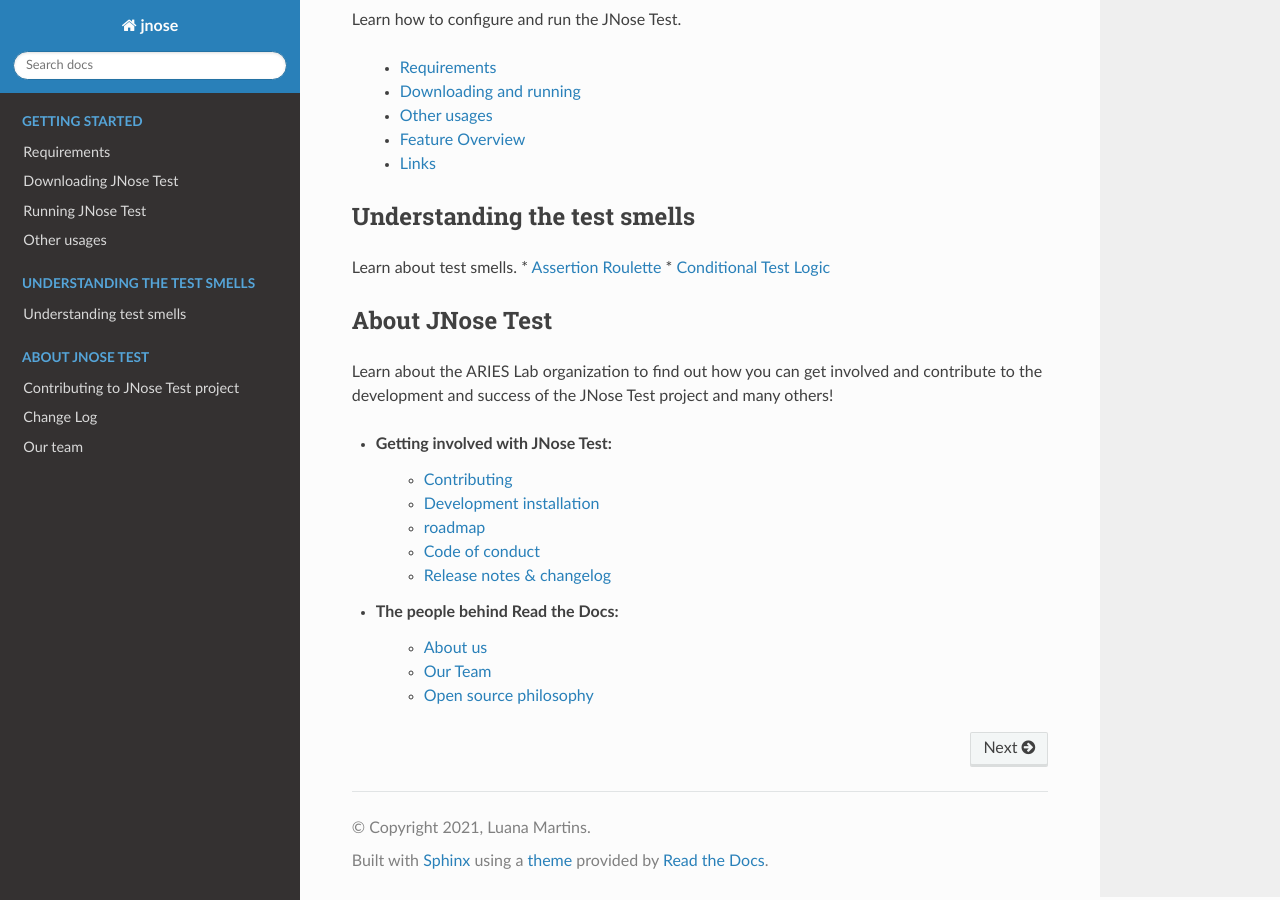
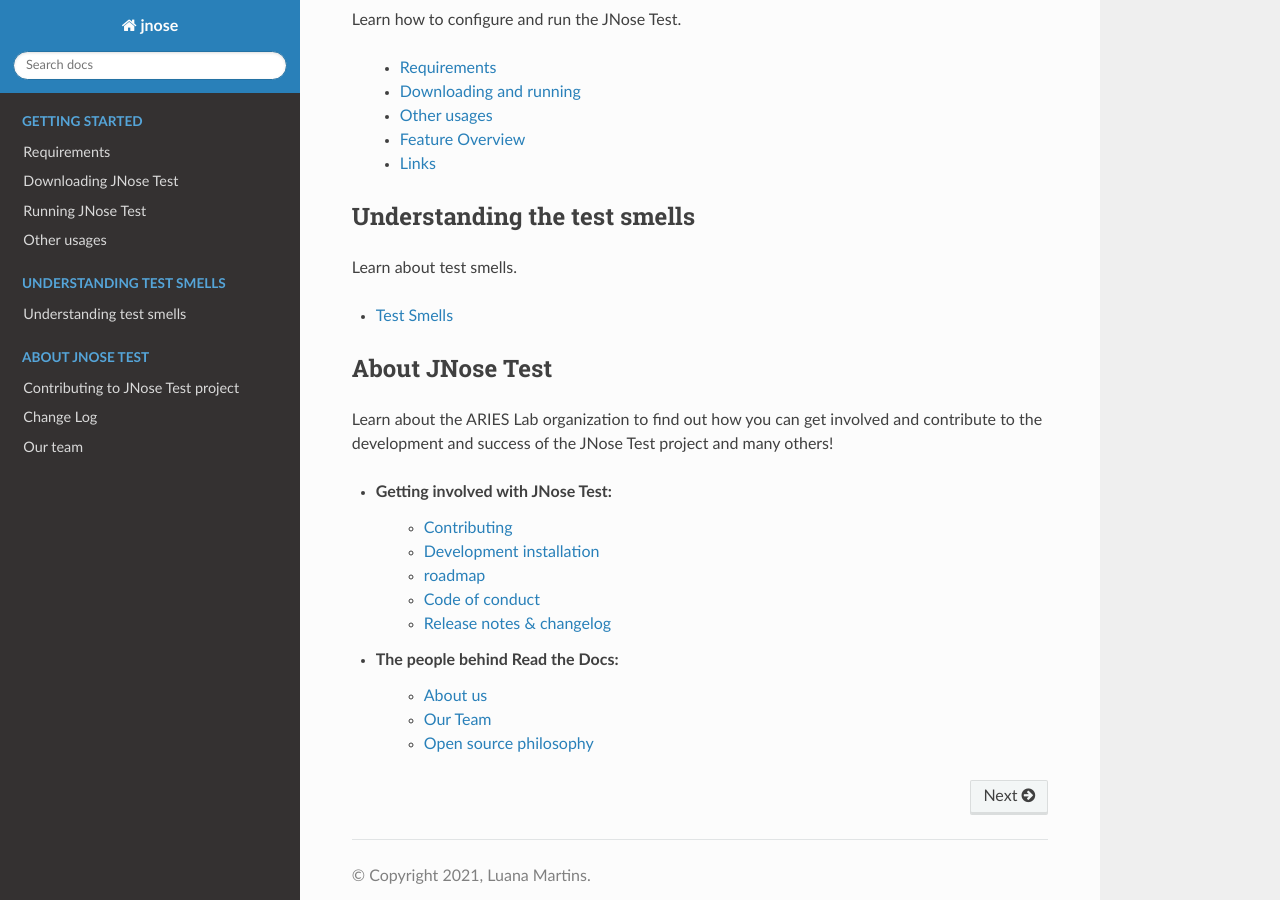
Before and after one commit to arieslab/jnose, a Sphinx documentation site: the page built from docs/source/index.rst, in a window 1280 px wide and 900 px high, scrolled down 616 px. Built offline with Sphinx 7.4.7 and the Read the Docs theme 2.0.0, drawn with Linux system fonts in a browser that asks for light colours.

Commit message:
Update index.rst

```diff
--- a/docs/source/index.rst
+++ b/docs/source/index.rst
@@ -40,13 +40,13 @@
 ------------------------------
 
 Learn about test smells.
-* :doc:`Assertion Roulette </smells>`
-* :doc:`Conditional Test Logic </smells>`
+
+* :doc:`Test Smells </smells>`
 
 .. toctree::
    :maxdepth: 2
    :hidden:
-   :caption: Understanding the test smells
+   :caption: Understanding test smells
 
    /smells
 
```
